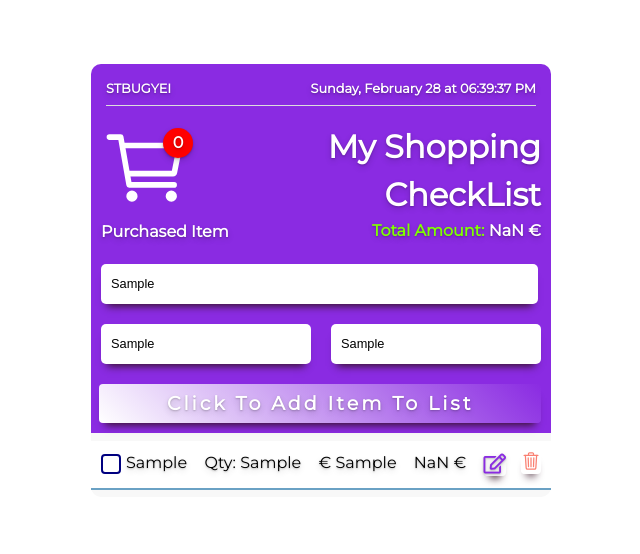
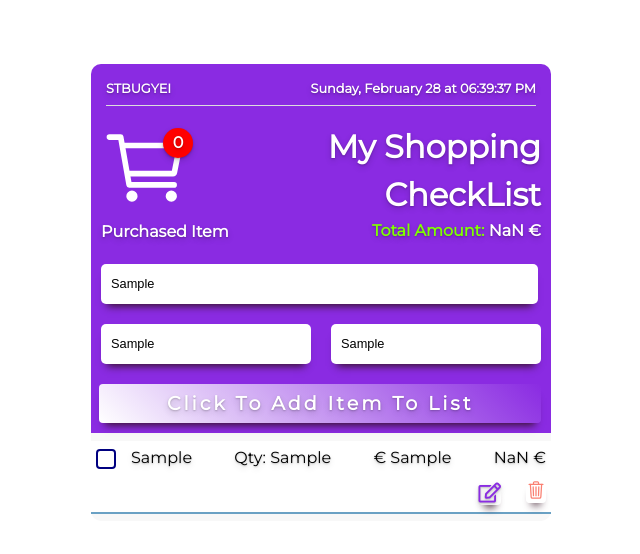
Before and after one commit to stbugyei/Shopping-List, a React (Create React App) app: page / in a window 1280 px wide. Both pictures are taken after typing "Sample", "Sample", "Sample" into the empty fields and a click on the button "Click To Add Item To List". Shown: the top 554 px of the page, without its empty margins (319-959 px from the left). Built offline with nearby package versions, Linux system fonts and the light colour scheme.

Commit message:
removed array dependacy on storedProduct component

```diff
--- a/src/App.css
+++ b/src/App.css
@@ -187,7 +187,7 @@
 	display: flex;
 	justify-content: space-between;
 	flex-wrap: wrap;
-	padding: 10px;
+	/* padding: 10px; */
 	margin: 0px 0px 7px;
 	border-bottom: 2px solid;
 	/* border-radius: 4px; */
@@ -199,6 +199,13 @@
 	transition: .3s ease;
 	/* box-shadow: 0 3px 6px rgb(0 0 0 / 16%), 0 1px 2px rgb(0 0 0 / 23%); */
 	/* box-shadow: 0 10px 20px rgb(0 0 0 / 9%); */
+}
+
+.form-values {
+	width: 100%;
+	display: flex;
+	justify-content: space-between;
+	flex-wrap: wrap;
 }
 
 .sidebar {
@@ -224,6 +231,13 @@
 
 .value {
 	position: relative;
+	padding: 5px;
+}
+
+.quantity,
+.price,
+.total {
+	padding: 5px;
 }
 
 .value input[type=checkbox] {
--- a/src/App.js
+++ b/src/App.js
@@ -34,6 +34,42 @@ function App() {
     setStoredProduct(storedProduct.map((item) => (item.id === id ? filteredItem : item)))
   }
 
+  const checkCompleted2 = (id) => {
+    setStoredProduct(storedProduct.map(item => {
+      if (item.id === id) {
+        storedProduct.selected = !storedProduct.selected
+        console.log(!storedProduct.selected)
+      }
+      return item
+    })
+    );
+  }
+
+  const checkCompleted = (id) => {
+    setStoredProduct(prevState => ({
+      ...prevState, selected: setStoredProduct(storedProduct.map(item => {
+        if (item.id === id) {
+          storedProduct.selected = !storedProduct.selected
+          console.log(!storedProduct.selected)
+        }
+        return item
+      })
+      )
+    }))
+  }
+  //==========Function to check completed box ========
+  const checkCompleted1 = id => {
+    this.setState({
+      todos: this.state.todos.map(todo => {
+        if (todo.id === id) {
+          todo.completed = !todo.completed;
+        }
+        return todo;
+      })
+    });
+  };
+
+
 
   return (
 
@@ -41,7 +77,7 @@ function App() {
       <Switch>
 
         <Route exact path="/purchaseditem">
-          <PurchasedItem />
+          <PurchasedItem storedProduct={storedProduct} />
         </Route>
 
         <Route exact path="/item/edit/:id/:item">
@@ -49,7 +85,7 @@ function App() {
         </Route>
 
         <Route exact path="/">
-          <MainPage addToStorage={addToStorage} handleClickDelete={handleClickDelete} updateItem={updateItem} notification={notification} setNotification={setNotification} storedProduct={storedProduct} />
+          <MainPage addToStorage={addToStorage} handleClickDelete={handleClickDelete} updateItem={updateItem} notification={notification} setNotification={setNotification} storedProduct={storedProduct} checkCompleted={checkCompleted} />
         </Route>
 
       </Switch>
--- a/src/Components/EditItem.js
+++ b/src/Components/EditItem.js
@@ -77,7 +77,7 @@ const EditItem = (props) => {
     return (
         <div className="product-wrapper">
 
-            <form className="input-wrapper" onSubmit={onSubmit} style={{ backgroundColor: '#BA68C8', transition: '0.4s' }}>
+            <form className="input-wrapper" onSubmit={onSubmit} style={{ backgroundColor: '#9FA8DA', transition: '0.4s' }}>
 
                 <div className="logo-time">
                     <div className="logo">stbugyei</div>
--- a/src/Components/PurchasedItem.js
+++ b/src/Components/PurchasedItem.js
@@ -4,8 +4,9 @@ import PurchasedCard from '../PurchasedCard';
 import currentDate from './CurrentDate';
 
 
-const PurchasedItem = () => {
+const PurchasedItem = (props) => {
 
+    const { storedProduct } = props
     const history = useHistory();
 
     const [retrievePurchasedItem, setretRievePurchasedItem] = useState('');
@@ -18,18 +19,21 @@ const PurchasedItem = () => {
     }
 
     useEffect(() => {
+
         const fetchData = async () => {
             const purchasedResponse = await JSON.parse(localStorage.getItem('purchased'));
             if (purchasedResponse) {
                 setretRievePurchasedItem(purchasedResponse);
             }
         }
-        let interval = setInterval(() => fetchData(), 1000);
 
-        return () => {
-            clearInterval(interval);
-        }
-    }, [retrievePurchasedItem])
+        fetchData()
+        // let interval = setInterval(() => fetchData(), 1000);
+
+        // return () => {
+        //     clearInterval(interval);
+        // }
+    }, [storedProduct])
 
 
     if (!(retrievePurchasedItem && Object.keys(retrievePurchasedItem).length)) {
--- a/src/Components/StoredProductCard.js
+++ b/src/Components/StoredProductCard.js
@@ -35,6 +35,7 @@ const StoredProductCard = (props) => {
 
     return (
         <>
+            <div className="form-values">
                 <div className="value">
                     <label htmlFor={stored.id}>
                         <input
@@ -46,7 +47,7 @@ const StoredProductCard = (props) => {
                             onClick={(e) => addPurchasedStorage(e, stored)}
                         />
                         <b></b>
-                    {stored.item ? <span style={{ marginLeft: "5px" }}>{stored.item}</span> : 'null'}
+                        {stored.item ? <span style={{ marginLeft: "15px" }}>{stored.item}</span> : 'null'}
                     </label>
                 </div>
 
@@ -61,9 +62,10 @@ const StoredProductCard = (props) => {
                 <div className="total">
                     {stored.total ? <span> {((new Intl.NumberFormat('de-DE', { style: 'currency', currency: 'EUR' }).format(stored.total)))}</span> : 'null'}
                 </div>
+            </div>
 
-            <div className="btn-del__edt" >
-                <button className="btn-delete" style={{ marginRight: '15px', fontSize: '20px', fontWeight: 'bold', color: 'blueviolet' }} onClick={() => (handleEdit())}>
+            <div className="btn-del__edt" style={{ padding: '5px', marginLeft:'auto', marginRight:'0' }}>
+                <button className="btn-delete" style={{ marginRight: '25px', fontSize: '20px', fontWeight: 'bold', color: 'blueviolet' }} onClick={() => (handleEdit())}>
                     <i className="far fa-edit"></i>
                 </button>
 
@@ -86,14 +88,14 @@ const StoredProductCard = (props) => {
                     <DialogueBox isopen={isopen} handleClose={handleClose}>
                         <div className="confirm-title"> <h4>Please uncheck &#9745; <span style={{ color: 'red', textTransform: 'uppercase' }}>{stored.item}</span> before Remove !</h4></div>
 
-                        <button className="btn-no" style={{ width: '100%', marginBottom: '10px' }} onClick={() => handleClose()}>OK</button>
+                        <button className="btn-no" style={{ width: '100%', marginBottom: '10px', padding: '7px', borderRadius: '7px' }} onClick={() => handleClose()}>OK</button>
                     </DialogueBox>
             }
 
             <CheckBoxDialogue isChecked={isChecked} handleCloseCheck={handleCloseCheck}>
                 <div className="confirm-title"> <h4>Please uncheck &#9745; <span style={{ color: 'salmon', textTransform: 'uppercase' }}>{stored.item}</span> before Edit !</h4></div>
 
-                <button className="btn-no" style={{ width: '100%', marginBottom: '10px', backgroundColor:'salmon' }} onClick={() => handleCloseCheck()}>OK</button>
+                <button className="btn-no" style={{ width: '100%', marginBottom: '10px', backgroundColor: 'salmon', padding: '7px', borderRadius: '7px' }} onClick={() => handleCloseCheck()}>OK</button>
             </CheckBoxDialogue>
 
             { notification ? <Notification notification={notification} setNotification={setNotification} /> : ''}
--- a/src/PurchasedCard.js
+++ b/src/PurchasedCard.js
@@ -12,8 +12,8 @@ const PurchasedCard = (props) => {
             <div className="form-wrapper" key={stored.id} style={{ borderColor: stored.color }}>
                 {/* <span className="sidebar" style={{ backgroundColor: stored.color}}></span> */}
 
-                <div className="value1">
-                    {stored.item ? <span style={{ marginLeft: "5px" }}>{stored.item}</span> : 'null'}
+                <div className="value1" style={{padding:'5px'}}>
+                    {stored.item ? <span>{stored.item}</span> : 'null'}
                 </div>
 
                 <div className="quantity">
```
Lines whose indentation alone changed are shown as unchanged.
